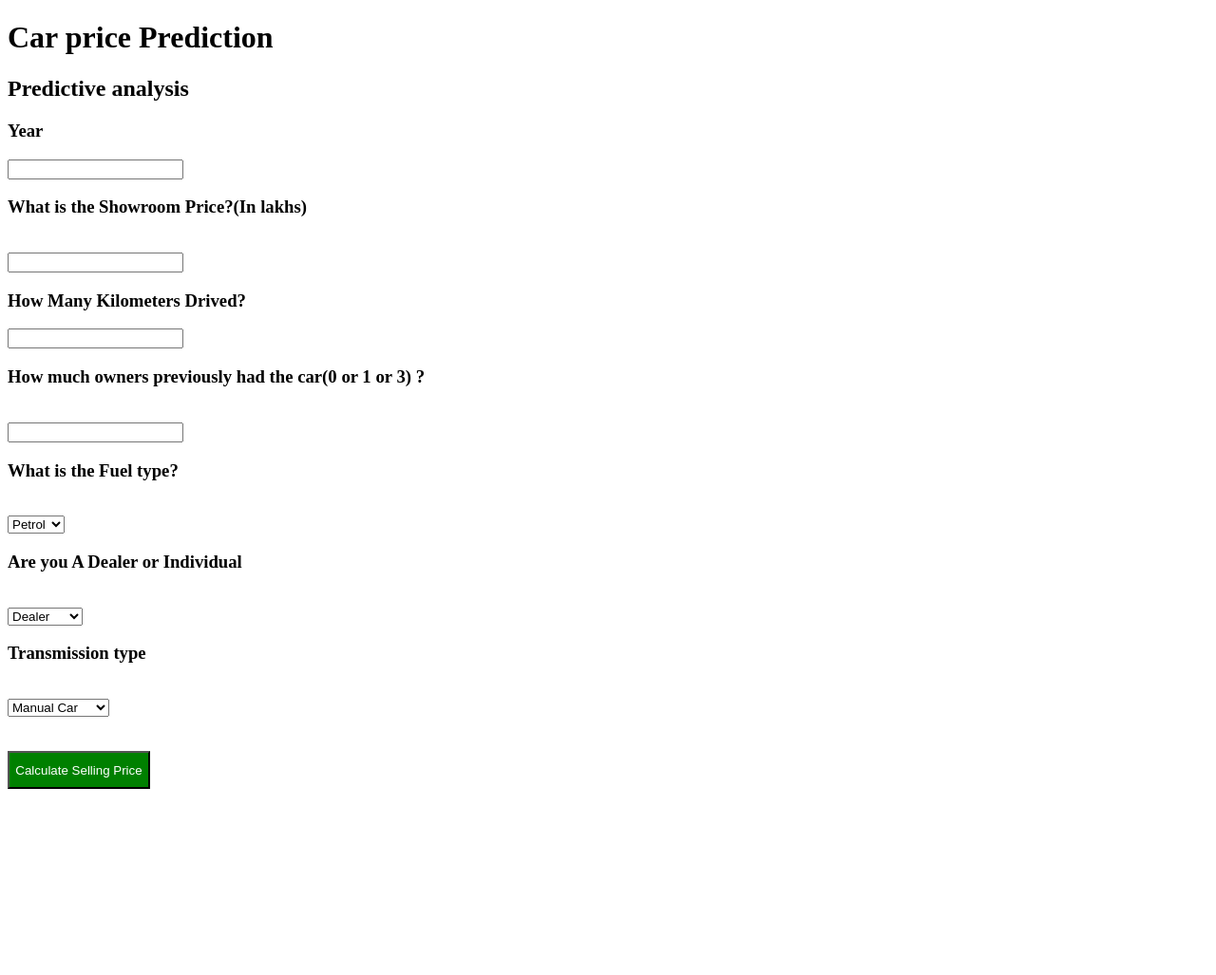
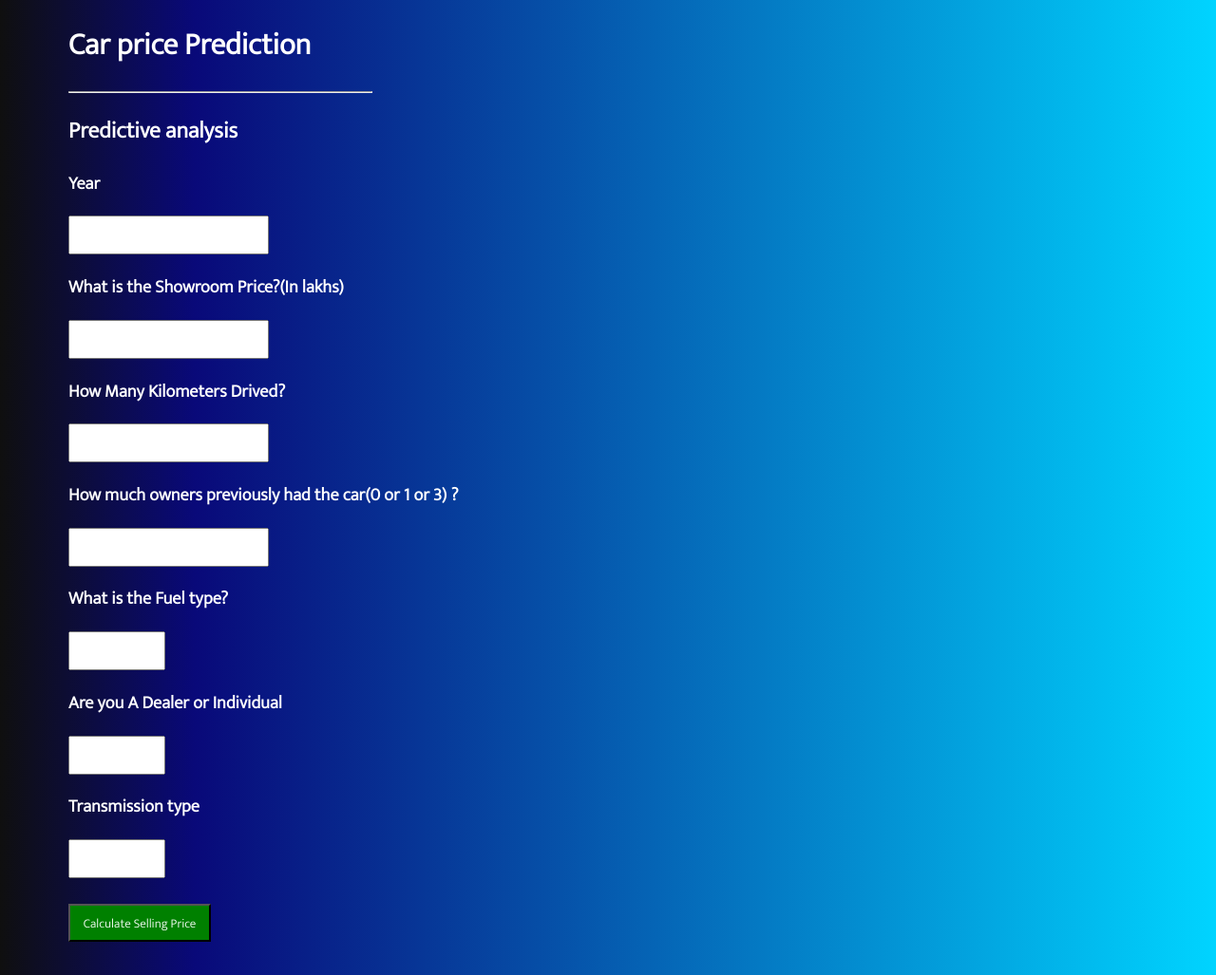
Before and after one commit to PratikBorkar04/car_price_predictor, a Flask app: page / in a window 1280 px wide. Shown: the whole page at 95% size. Before the commit the page ends 831 px from the top, so only its background shows below. Run offline with Flask 2, Linux system fonts and the light colour scheme; parts of the project's set-up code (start-up, migrations or seed data) failed here and were passed over.

Commit message:
css added

```diff
--- a/templates/home.html
+++ b/templates/home.html
@@ -9,38 +9,44 @@
 <link href='https://fonts.googleapis.com/css?family=Hind:300' rel='stylesheet' type='text/css'>
 <link href='https://fonts.googleapis.com/css?family=Open+Sans+Condensed:300' rel='stylesheet' type='text/css'>
 
-
+  <link rel="stylesheet" href="styles.css">
+  <link rel="preconnect" href="https://fonts.googleapis.com">
+  <link rel="preconnect" href="https://fonts.gstatic.com" crossorigin>
+  <link href="https://fonts.googleapis.com/css2?family=Mukta:wght@300&display=swap" rel="stylesheet">
 </head>
 
 <body>
  <div class="login">
 	<h1>Car price Prediction</h1>
-
+    <div class = "line">
+        <hr>
+    </div>
      <!-- Main Input For Receiving Query to our ML -->
     <form action="{{ url_for('predict')}}"method="post">
         <h2>Predictive analysis</h2>
+
         <h3>Year</h3>
         <input id="first" name="Year" type="number ">
-        <h3>What is the Showroom Price?(In lakhs)</h3><br><input id="second" name="Present_Price" required="required">
+        <h3>What is the Showroom Price?(In lakhs)</h3><input id="second" name="Present_Price" required="required">
         <h3>How Many Kilometers Drived?</h3><input id="third" name="Kms_Driven" required="required">
-        <h3>How much owners previously had the car(0 or 1 or 3) ?</h3><br><input id="fourth" name="Owner" required="required">
-        <h3>What is the Fuel type?</h3><br><select name="Fuel_Type_Petrol" id="fuel" required="required">
+        <h3>How much owners previously had the car(0 or 1 or 3) ?</h3><input id="fourth" name="Owner" required="required">
+        <h3>What is the Fuel type?</h3><select name="Fuel_Type_Petrol" id="fuel" required="required">
             <option value="Petrol">Petrol</option>
             <option value="Diesel">Diesel</option>
             <option value="Diesel">CNG</option>
         </select>
-        <h3>Are you A Dealer or Individual</h3><br><select name="Seller_Type_Individual" id="research" required="required">
+        <h3>Are you A Dealer or Individual</h3><select name="Seller_Type_Individual" id="research" required="required">
             <option value="Dealer">Dealer</option>
             <option value="Individual">Individual</option>
         </select>
-        <h3>Transmission type</h3><br><select name="Transmission_Mannual" id="research" required="required">
+        <h3>Transmission type</h3><select name="Transmission_Mannual" id="research" required="required">
             <option value="Mannual">Manual Car</option>
             <option value="Automatic">Automatic Car</option>
         </select>
-        <br>
+
         <br><br><input type="submit" style="background-color:green;color:white;width:150px;
         height:40px;" value="Calculate Selling Price">
-        <br>
+
 
    <br>
    <br>
--- /dev/null
+++ b/templates/styles.css
@@ -0,0 +1,22 @@
+*{
+    font-family: 'Mukta', sans-serif;
+    color: white;
+}
+body{
+    padding-left: 5vw;
+    background: rgb(15,15,15);
+    background: linear-gradient(90deg, rgba(15,15,15,1) 0%, rgba(9,9,121,1) 16%, rgba(0,212,255,1) 100%);
+}
+input,button{
+    padding: 7.5px 0;
+}
+.line{
+    width: 25vw;
+}
+h1{
+    font-size: 32px;
+}
+select{
+    padding: 7.5px 0;
+    width:8vw;
+}
```
